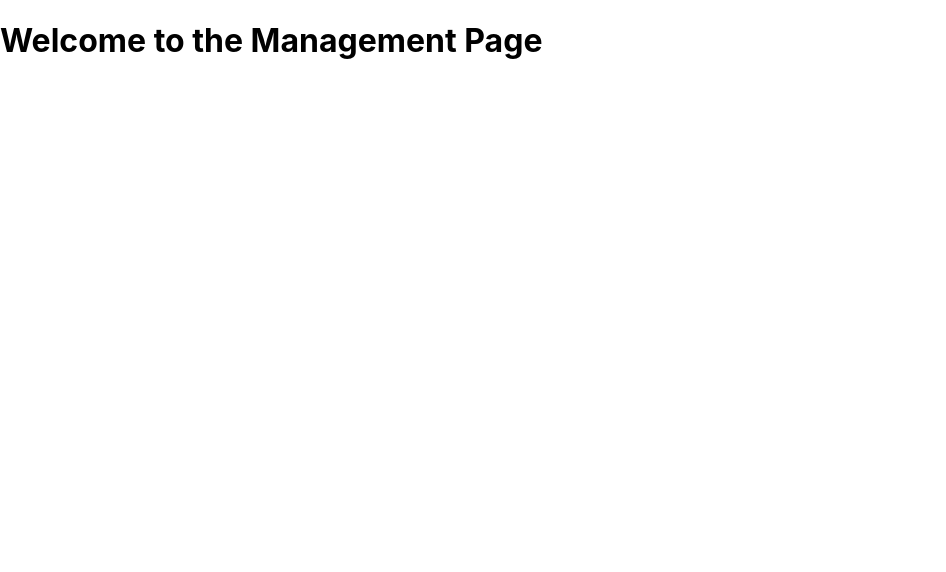
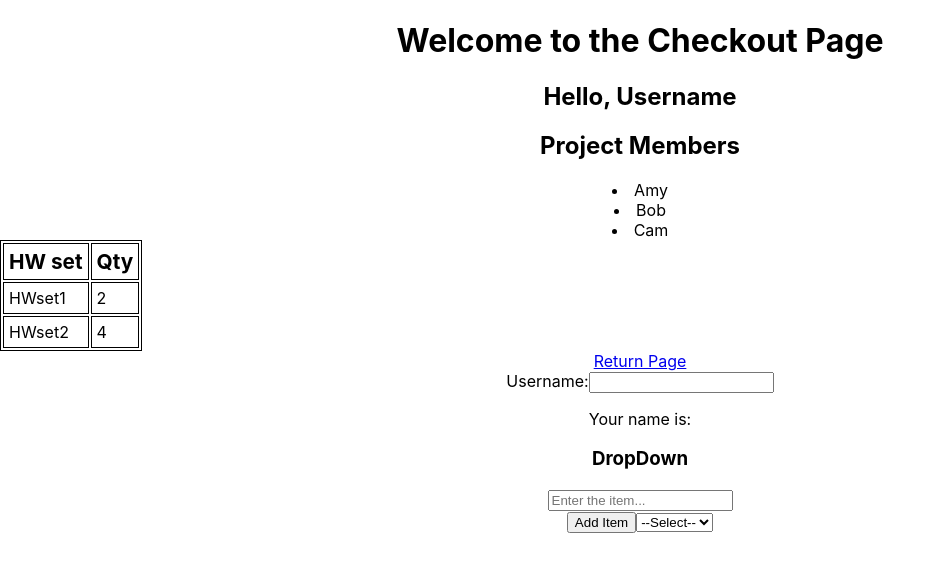
Before and after one commit to shrikarthangavel/17530_Apple, a React (Create React App) app in the folder client/: page /home/management/checkout in a window 1280 px wide. Shown: the top 572 px of the page, without its empty margins (0-946 px from the left). Built offline with nearby package versions, Linux system fonts and the light colour scheme.

Commit message:
Checkout Page Layout
Rough layout for checkout page with associated components. Added Form, Dropdown, ValueTable, StringList components. Buttons to cycle between URL pages.

```diff
--- a/client/public/index.html
+++ b/client/public/index.html
@@ -1,5 +1,17 @@
 <!DOCTYPE html>
 <html lang="en">
+  <style>
+    table, th, td {
+      border: 1px solid black;
+    }
+    th, td {
+      text-align: left;
+      padding: 5px;
+    }
+    table {
+      text-align: center;
+    }
+  </style>
   <head>
     <meta charset="utf-8" />
     <link rel="icon" href="%PUBLIC_URL%/favicon.ico" />
--- a/client/src/App.css
+++ b/client/src/App.css
@@ -36,3 +36,7 @@
     transform: rotate(360deg);
   }
 }
+
+table td {
+  border: 1px solid black;
+}
--- a/client/src/App.js
+++ b/client/src/App.js
@@ -10,13 +10,11 @@ function App() {
   return (
     <Router>
       <Routes>
-        <Route>
-          <Route path="/" element={<LoginPage />} />
-          <Route path="/home" element={<HomePage />} />
-          <Route path="/home/management" element={<ManagementPage />} />
-          <Route path="/home/management/checkout" element={<ManagementPage />} />
-          <Route path="/home/management/checkout/return" element={<ReturnPage />} />
-        </Route>
+        <Route path="/" element={<LoginPage />} />
+        <Route path="/home" element={<HomePage />} />
+        <Route path="/home/management" element={<ManagementPage />} />
+        <Route path="/home/management/checkout" element={<CheckoutPage />} />
+        <Route path="/home/management/checkout/return" element={<ReturnPage />} />
       </Routes>
     </Router>
   );
--- a/client/src/components/CheckoutPage.jsx
+++ b/client/src/components/CheckoutPage.jsx
@@ -1,9 +1,35 @@
 import React from 'react'
+import Form from './Form';
+import Dropdown from './Dropdown';
+import ValueTable from './ValueTable';
+import StringList from './StringList';
+import { Link } from 'react-router-dom';
 
 function CheckoutPage() {
+  const testOptions = [
+    { value: "Option 1", label: "1"},
+    { value: "Option2", label: "2"},
+    { value: "Option3", label: "3"}
+  ];
+
+  const projectMembers = ["Amy", "Bob", "Cam"]
+
+  const hardwareSets = [
+    { value: "HWset1", label: "2"},
+    { value: "HWset2", label: "4"}
+  ];
+
     return (
-    <div>
+    <div style={{textAlign:"center"}}>
       <h1>Welcome to the Checkout Page</h1>
+      <h2>Hello, Username</h2>
+      <div>
+        <StringList title="Project Members" list={projectMembers} />
+        <ValueTable valueName="HW set" labelName="Qty" db={hardwareSets} />
+      </div>
+      <Link to="/home/management/checkout/return">Return Page</Link>
+      <Form fieldTitle="Username"> </Form>
+      <Dropdown options={testOptions}></Dropdown>
     </div>
     );
 }
--- /dev/null
+++ b/client/src/components/Dropdown.jsx
@@ -0,0 +1,56 @@
+
+// 05_ReactDropdownsAndRadioButtons : Creating DropDown component
+// The <DropDownExample> component renders an <input> field, a <button> and a <DropDownComponent>.
+// It consists of two variables: inputVal and itemList.
+// The states of both variables are maintained using the useState hook.
+// The inputVal variable stores the value entered by a user in the <input> field.
+// When the <button> Add Item is clicked, it adds the inputVal to the dropdown.
+// The task is achieved by clicking the button which calls the clickHandler() method.
+// The clickHandler method creates a newList variable.
+// This newList comprises the old list and the newly entered item.
+
+
+import { useState } from "react";
+
+
+const DropDownComponent = (props) => {
+    const Records = props.list.map((item) => {
+        return <option key={item.itemName}>{item.itemName}</option>;
+        });
+        return(<select>{Records}</select>);
+}
+// The setItemList() method is called to set the itemList to newList.
+// This re-renders the itemList by rendering the <DropDownComponent> component.
+// The <DropDownComponent> takes the itemList as props.
+// The list is then rendered using the <select> and <option> tags.
+// The list is traversed using the map() method and each item is dynamically rendered.
+
+const DropDownExample = () => {
+    const [inputVal, setInputVal] = useState("");
+    const [itemList, setItemList] = useState([{ itemName: "--Select--" }]);
+
+    const clickHandler = () => {
+      setInputVal("");
+      const newList = [...itemList, { itemName: inputVal }];
+      setItemList(newList);
+    };
+    return (
+        <div>
+          <center>
+            <h3>DropDown</h3>
+            <input
+              type="text"
+              placeholder="Enter the item..."
+              value={inputVal}
+              onChange={(e) => setInputVal(e.target.value)}
+            ></input>
+            <br></br>
+            <button onClick={clickHandler}>Add Item</button>
+            <DropDownComponent list = {itemList}/>
+          </center>
+        </div>
+      );
+    };
+
+
+export default DropDownExample;
--- /dev/null
+++ b/client/src/components/Form.jsx
@@ -0,0 +1,27 @@
+import React, { useState } from 'react';
+
+function Form(props) {
+  const [inputValue, setInputValue] = useState();
+
+  const handleInputChange = (event) => {
+    setInputValue(event.target.value);
+  }
+
+  return(
+    <div>
+      <center>
+      <form>
+        <label>
+          {props.fieldTitle}:
+          <input type="text" value={inputValue} onChange={handleInputChange}/>
+
+        </label>
+        <p>Your name is: {inputValue}</p>
+      </form>
+      </center>
+
+    </div>
+  )
+}
+
+export default Form;
--- a/client/src/components/HomePage.jsx
+++ b/client/src/components/HomePage.jsx
@@ -1,9 +1,15 @@
 import React from 'react'
+import { useNavigate } from 'react-router-dom';
 
 function HomePage() {
+  const navigate = useNavigate();
+  function goToManagementPage() {
+    navigate('/home/management');
+  }
     return (
     <div>
       <h1>Welcome to the Home Page</h1>
+      <button onClick={goToManagementPage}>"Go To Management Page"</button>
     </div>
     );
 }
--- a/client/src/components/LoginPage.jsx
+++ b/client/src/components/LoginPage.jsx
@@ -7,7 +7,10 @@ function LoginPage() {
     navigate('/home');
   }
     return (
-      <button onClick={goToAboutPage}>"Welcome to Login Page"</button>
+      <div>
+      <h1>Welcome to the Login Page</h1>
+      <button onClick={goToAboutPage}>"Go To Home Page"</button>
+    </div>
     );
 }
 
--- a/client/src/components/ManagementPage.jsx
+++ b/client/src/components/ManagementPage.jsx
@@ -1,9 +1,15 @@
 import React from 'react'
+import { useNavigate } from 'react-router-dom';
 
 function ManagementPage() {
+  const navigate = useNavigate();
+  function goToCheckoutPage() {
+    navigate('/home/management/checkout');
+  }
     return (
     <div>
       <h1>Welcome to the Management Page</h1>
+      <button onClick={goToCheckoutPage}>"Go To Checkout Page"</button>
     </div>
     );
 }
--- a/client/src/components/ReturnPage.jsx
+++ b/client/src/components/ReturnPage.jsx
@@ -1,9 +1,15 @@
 import React from 'react'
+import { useNavigate } from 'react-router-dom';
 
 function ReturnPage() {
+  const navigate = useNavigate();
+  function goToLoginPage() {
+    navigate('/');
+  }
     return (
     <div>
       <h1>Welcome to the Return Page</h1>
+      <button onClick={goToLoginPage}>"Go To Login Page"</button>
     </div>
     );
 }
--- /dev/null
+++ b/client/src/components/StringList.jsx
@@ -0,0 +1,16 @@
+import React from 'react';
+
+function StringList(props) {
+    return (
+        <div>
+            <h2>{props.title}</h2>
+            <u1>
+                {props.list.map((string, index) => (
+                    <li key={index}>{string}</li>
+                ))}
+            </u1>
+        </div>
+    )
+}
+
+export default StringList;
--- a/client/src/components/ValueTable.jsx
+++ b/client/src/components/ValueTable.jsx
@@ -3,12 +3,12 @@ import React from 'react';
 function ValueTable(props) {
     return (
         <table>
-            <thread>
+            <thead style={{fontSize: "5.5mm"}}>
                 <tr>
                     <th>{props.valueName}</th>
-                    <tr>{props.labelName}</tr>
+                    <th>{props.labelName}</th>
                 </tr>
-            </thread>
+            </thead>
             <tbody>
                 {props.db.map((option, index) => (
                     <tr key={index}>
```
Also changed, not shown: 1 other file (tests, documents, lock files or other folders).
